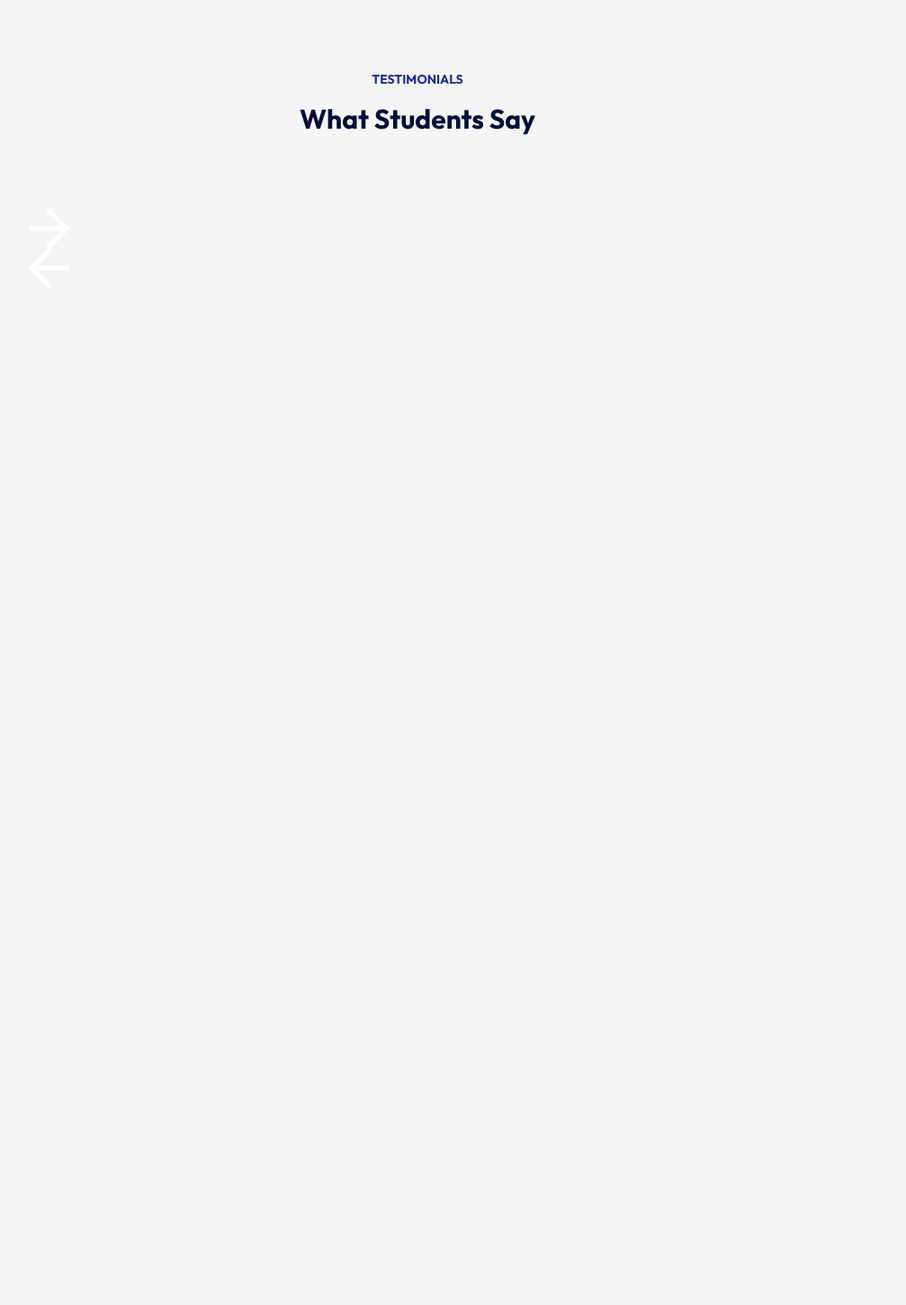
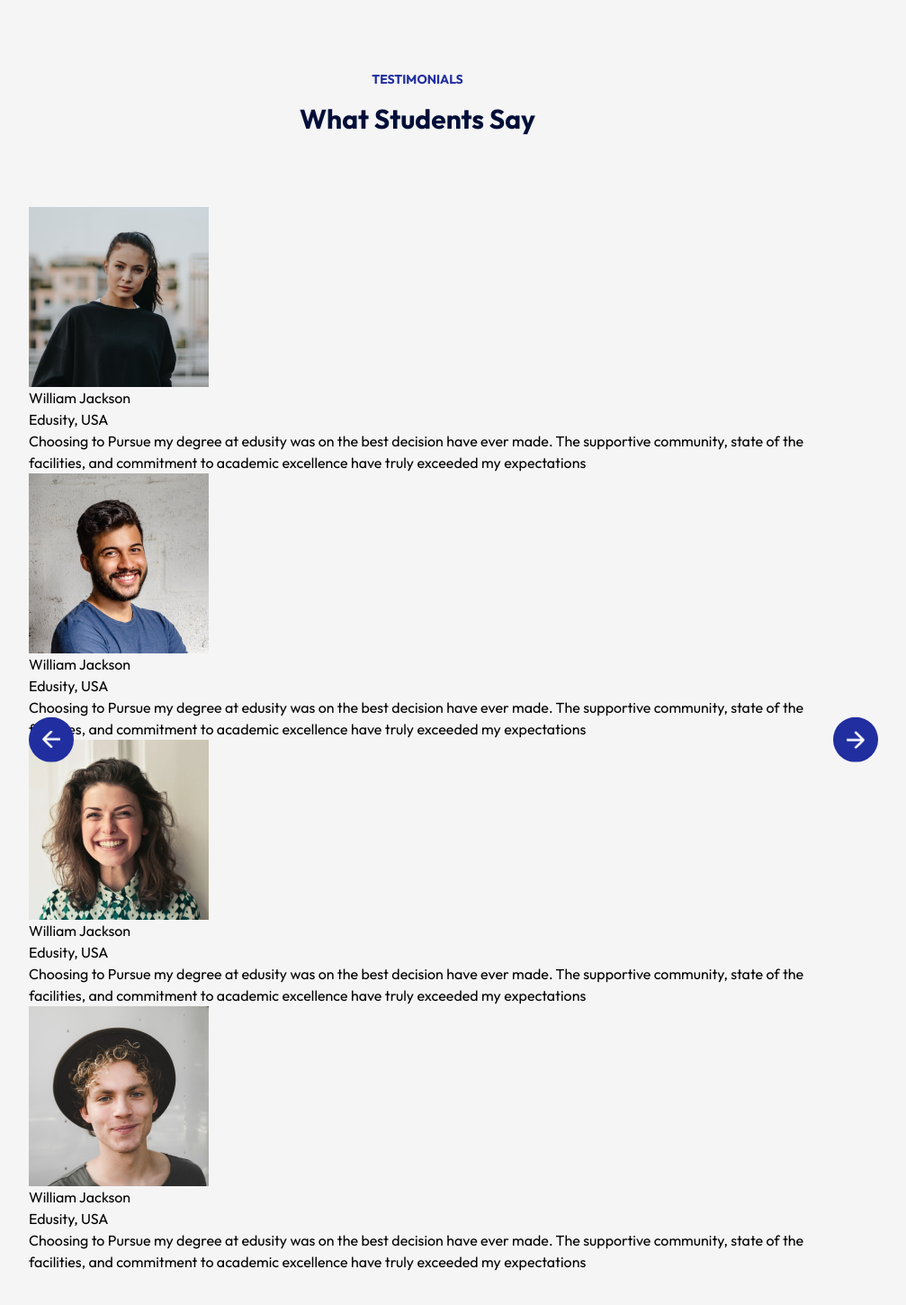
Before and after one commit to johnberry3/Edusity, a React (Vite) app: page / in a window 1280 px wide. Shown: the part 2415-3865 px from the top of the page at 90% size, without its empty margins (176-1183 px from the left). Before the commit the page ends 2817 px from the top, so only its background shows below. Built offline with nearby package versions, Linux system fonts and the light colour scheme.

Commit message:
Added changes

```diff
--- a/src/Components/Testimonial/Testimonial.css
+++ b/src/Components/Testimonial/Testimonial.css
@@ -3,9 +3,17 @@
     padding: 0 80px;
     position: relative;
 }
-.next-btn .back-btn{
+.next-btn, .back-btn{
     background-color: #212ea0;
     position: absolute;
     top: 50%;
+    right: 0;
     width: 50px;
+    padding: 15px;
+    border-radius: 50%;
+    transform: translateY(-50%);
 }
+.back-btn{
+    right: auto;
+    left: 5;
+}
--- a/src/Components/Testimonial/Testimonial.jsx
+++ b/src/Components/Testimonial/Testimonial.jsx
@@ -12,6 +12,61 @@ const Testimonial = () => {
     <div className="Testimonials">
         <img src={next_icon} className='next-btn' alt="" />
         <img src={back_icon} className='back-btn' alt="" />
+        <div className="slider">
+             <ul>
+                 <li>
+                     <div className="slide">
+                         <div className="user-info">
+                            <img src={user_1} alt="" />
+                            <div className="">
+                                 <h3>William Jackson</h3>
+                                 <span>Edusity, USA</span>
+                            </div>
+                         </div>
+                         <p>Choosing to Pursue my degree at edusity was on the best decision have ever made. The supportive community, state of the  facilities, and commitment to academic excellence have truly exceeded my expectations </p>
+                     </div>
+                 </li>
+
+                 <li>
+                     <div className="slide">
+                         <div className="user-info">
+                            <img src={user_2} alt="" />
+                            <div className="">
+                                 <h3>William Jackson</h3>
+                                 <span>Edusity, USA</span>
+                            </div>
+                         </div>
+                         <p>Choosing to Pursue my degree at edusity was on the best decision have ever made. The supportive community, state of the  facilities, and commitment to academic excellence have truly exceeded my expectations </p>
+                     </div>
+                 </li>
+
+                 <li>
+                     <div className="slide">
+                         <div className="user-info">
+                            <img src={user_3} alt="" />
+                            <div className="">
+                                 <h3>William Jackson</h3>
+                                 <span>Edusity, USA</span>
+                            </div>
+                         </div>
+                         <p>Choosing to Pursue my degree at edusity was on the best decision have ever made. The supportive community, state of the  facilities, and commitment to academic excellence have truly exceeded my expectations </p>
+                     </div>
+                 </li>
+
+                 <li>
+                     <div className="slide">
+                         <div className="user-info">
+                            <img src={user_4} alt="" />
+                            <div className="">
+                                 <h3>William Jackson</h3>
+                                 <span>Edusity, USA</span>
+                            </div>
+                         </div>
+                         <p>Choosing to Pursue my degree at edusity was on the best decision have ever made. The supportive community, state of the  facilities, and commitment to academic excellence have truly exceeded my expectations </p>
+                     </div>
+                 </li>
+             </ul>
+        </div>
     </div>
   )
 }
```
